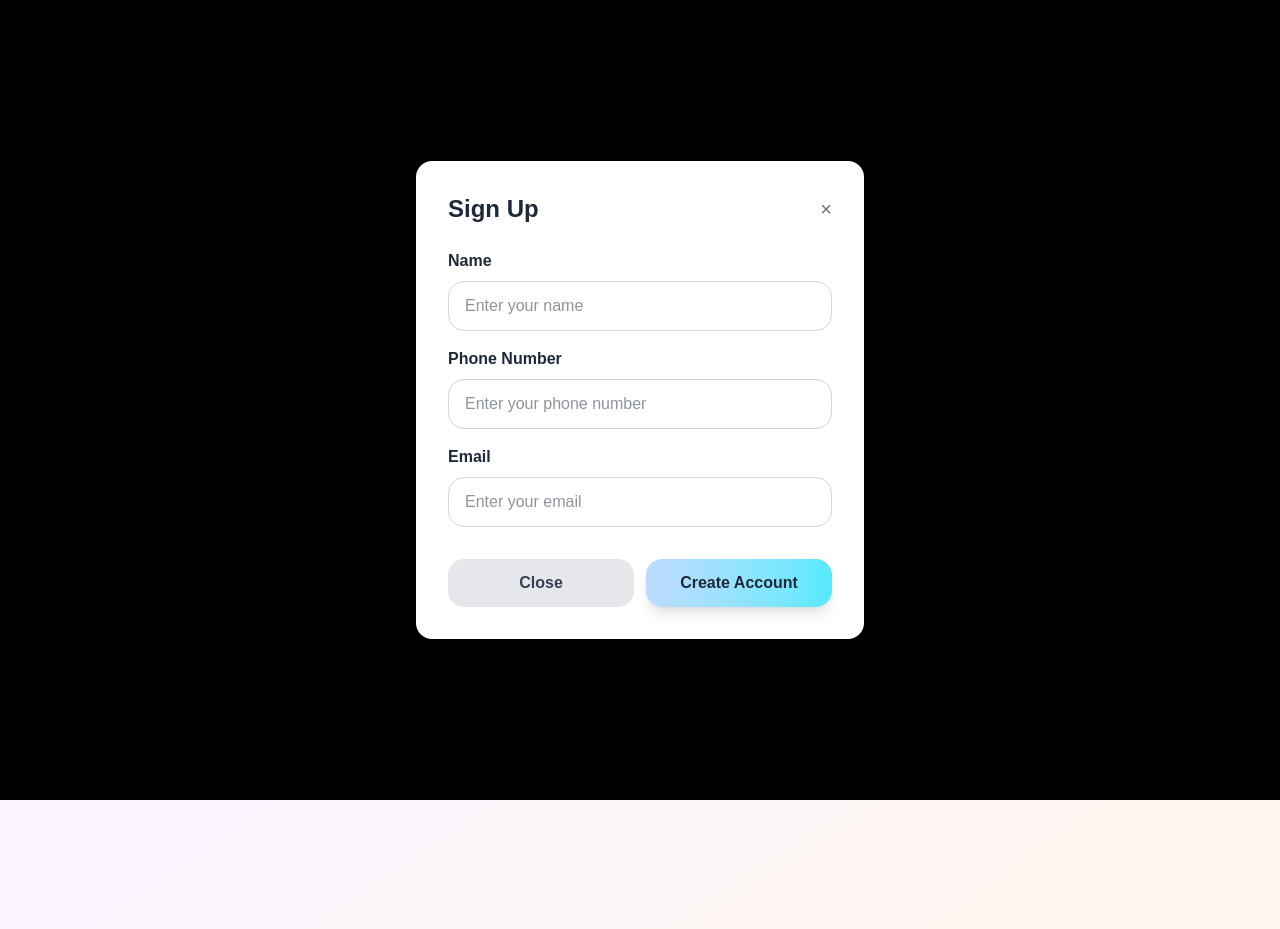
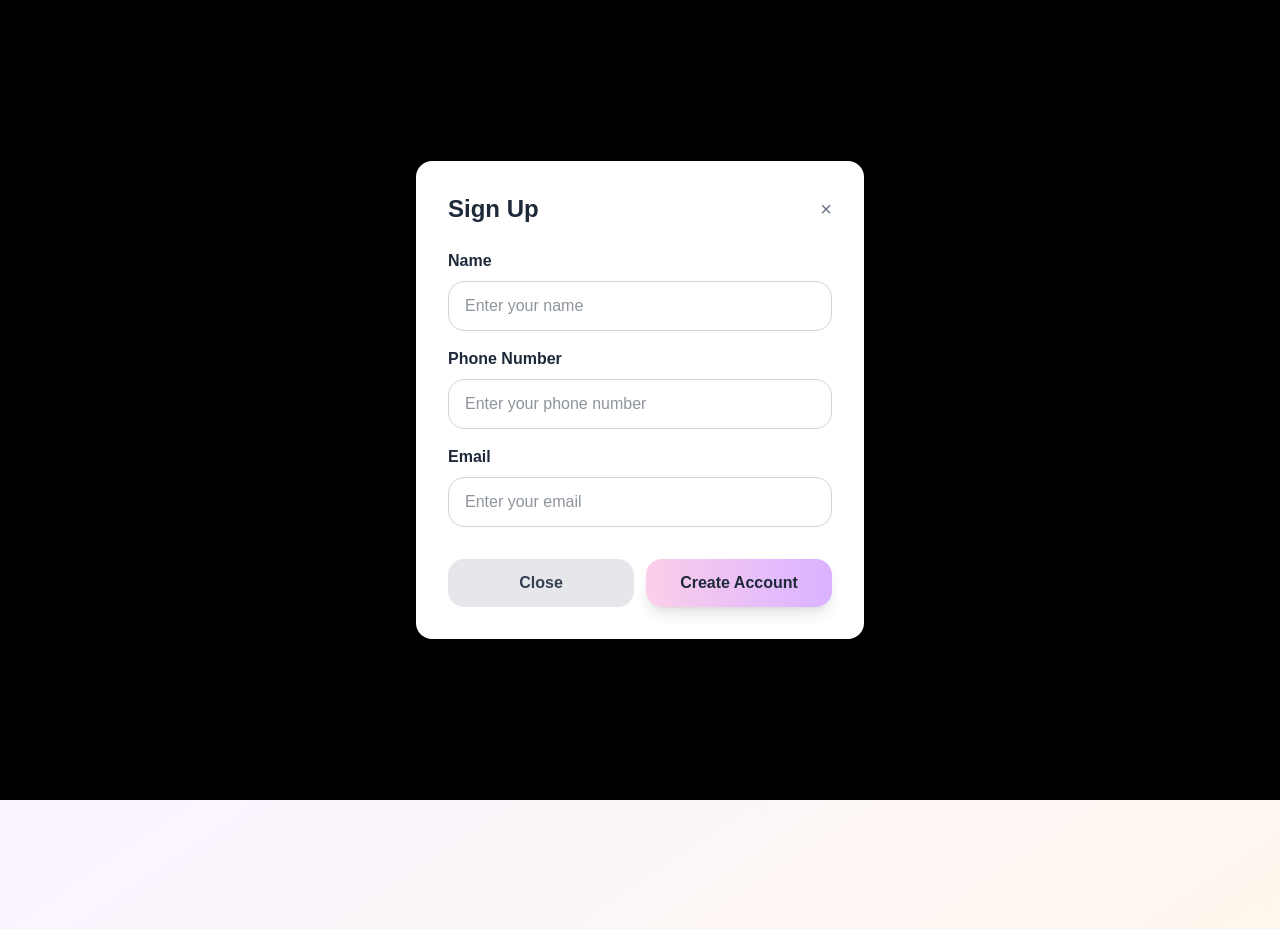
Before and after one commit to CSCE331-Fall2025-900-911/project3_gang_y0, a Next.js app in the folder my-app/: page /login in a window 1280 px wide. Both pictures are taken after a click on the button "Sign Up". Built offline with nearby package versions, Linux system fonts and the light colour scheme.

Commit message:
fixed buttons

```diff
--- a/my-app/src/app/login/page.tsx
+++ b/my-app/src/app/login/page.tsx
@@ -316,7 +316,7 @@ export default function Login() {
                 <button
                   onClick={handleSignUp}
                   disabled={signUpLoading}
-                  className={`flex-1 px-4 py-3 bg-gradient-to-r from-blue-200 to-cyan-300 text-gray-800 rounded-2xl font-bold hover:from-blue-300 hover:to-cyan-400 transition-all shadow-lg disabled:opacity-50 disabled:cursor-not-allowed ${getTextSizeClass('base')}`}
+                  className={`flex-1 px-4 py-3 bg-gradient-to-r from-pink-200 to-purple-300 text-gray-800 rounded-2xl font-bold hover:from-pink-300 hover:to-purple-400 transition-all shadow-lg disabled:opacity-50 disabled:cursor-not-allowed ${getTextSizeClass('base')}`}
                 >
                   {signUpLoading ? 'Creating...' : createAccountText}
                 </button>
```
